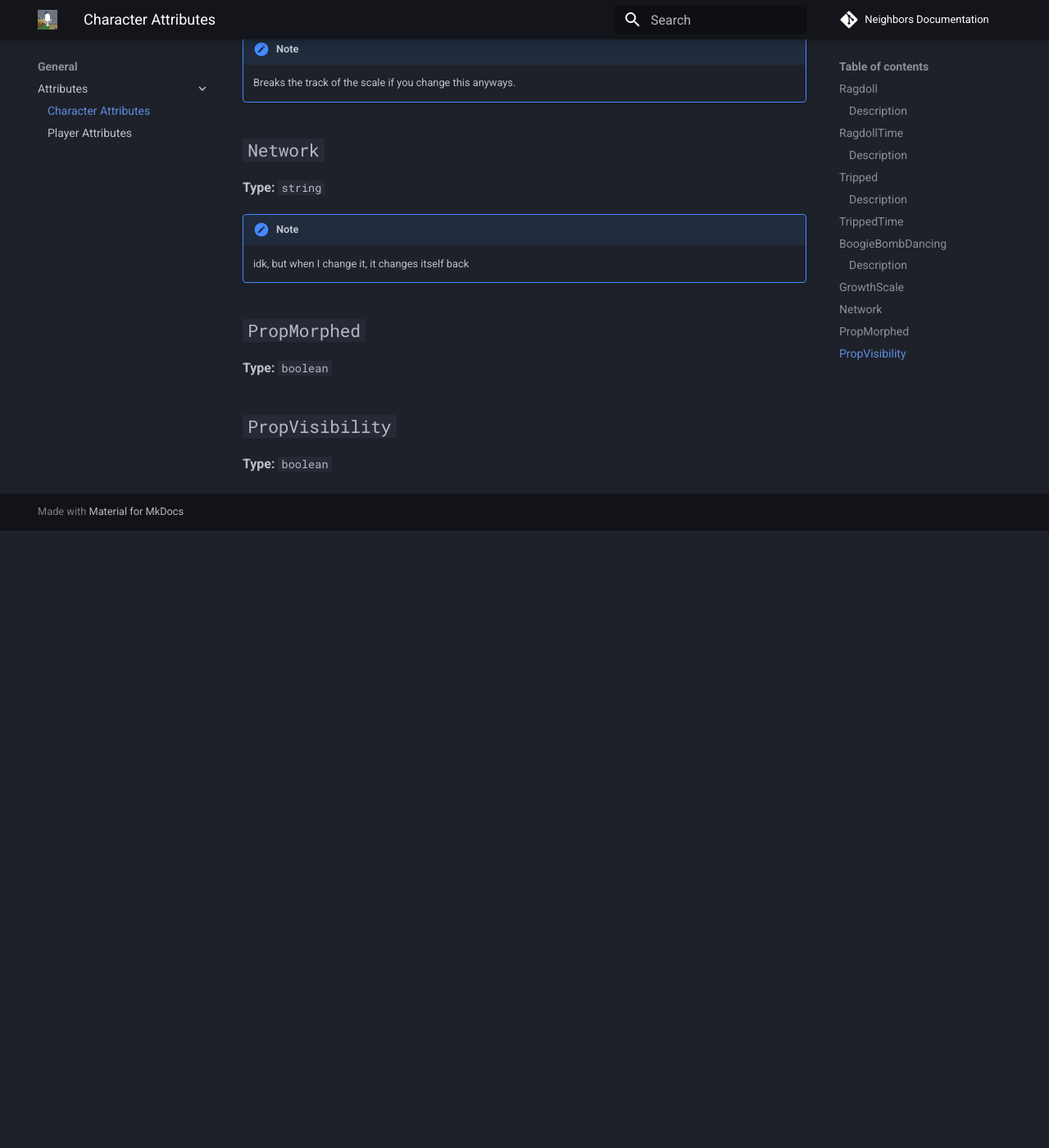
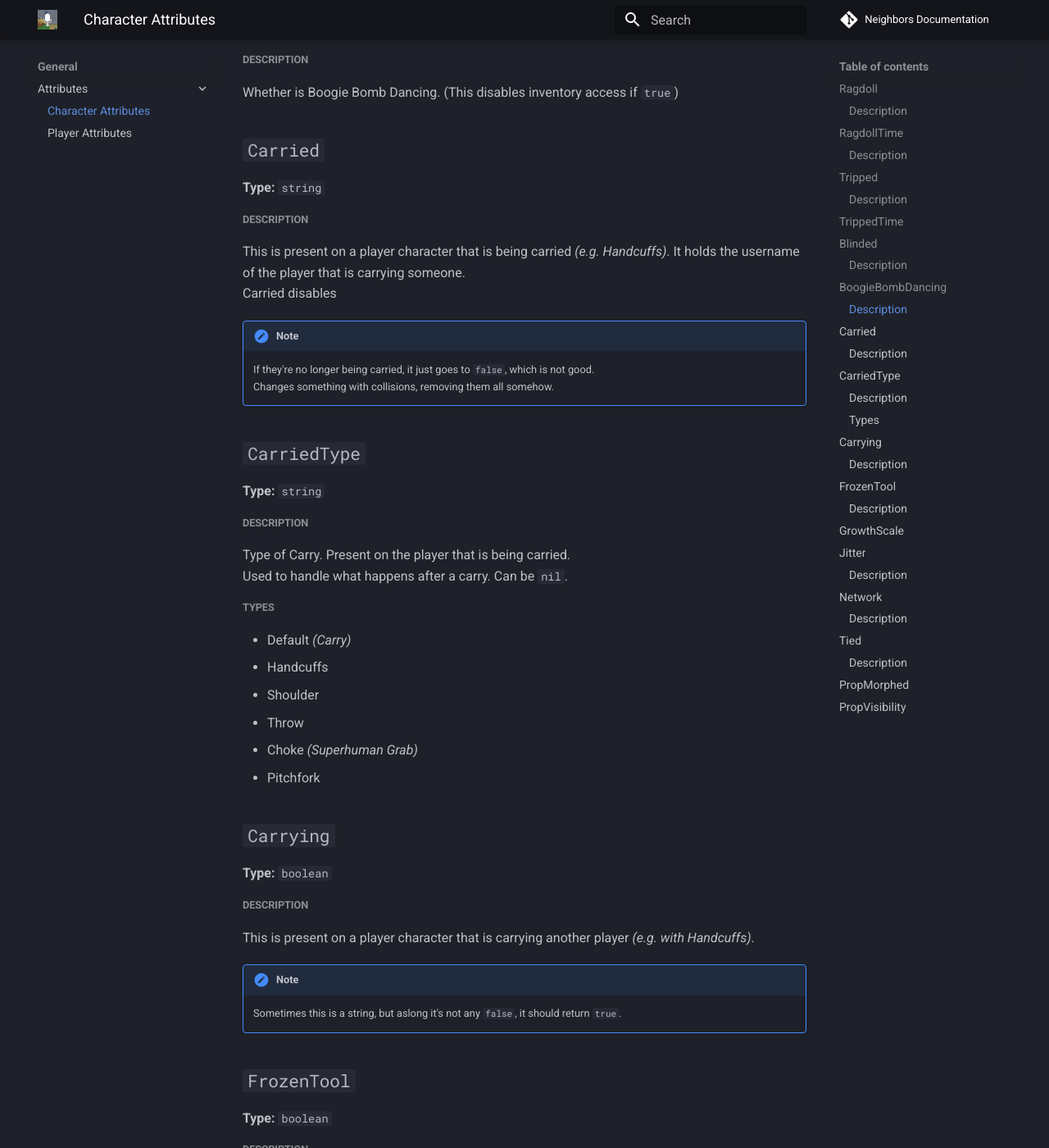
Before and after one commit to TheBoogle/neighbors-documentation, an MkDocs documentation site: the page built from docs/General/Attributes/Character_Attributes.md, in a window 1280 px wide and 1400 px high, scrolled down 1493 px. Shown: the whole window at 82% size. Built offline with MkDocs 1.6.1 and Material for MkDocs 9.7.7, drawn with Linux system fonts in a browser that asks for light colours; comment, search, counter and statistics services are not loaded; before the commit the page ends 2140 px from its top, so only the background shows below that; some of the changed text lies outside the part shown.

Commit message:
Add more docs

```diff
--- a/docs/General/Attributes/Character_Attributes.md
+++ b/docs/General/Attributes/Character_Attributes.md
@@ -33,12 +33,61 @@ Combining this with ``Ragdoll``, causes Ragdoll with no character control.
 **Type:** `number`
 
 
+<hr></hr>
+
+
+## `Blinded`
+**Type:** `boolean`
+##### Description
+Whether is Blinded.
 
 
 ## `BoogieBombDancing`
 **Type:** `boolean`
 ##### Description
 Whether is Boogie Bomb Dancing. (This disables inventory access if ``true``)
+
+
+## `Carried`
+**Type:** `string`
+##### Description
+This is present on a player character that is being carried *(e.g. Handcuffs)*. It holds the username of the player that is carrying someone.<br>
+Carried disables
+
+
+!!! note end
+    If they're no longer being carried, it just goes to ``false``, which is not good.<br>
+    Changes something with collisions, removing them all somehow.
+
+
+## `CarriedType`
+**Type:** `string`
+##### Description
+Type of Carry. Present on the player that is being carried.<br>
+Used to handle what happens after a carry. Can be ``nil``.
+
+##### Types
+* Default *(Carry)*
+* Handcuffs
+* Shoulder
+* Throw
+* Choke *(Superhuman Grab)*
+* Pitchfork
+
+
+## `Carrying`
+**Type:** `boolean`
+##### Description
+This is present on a player character that is carrying another player *(e.g. with Handcuffs)*.
+
+!!! note end
+    Sometimes this is a string, but aslong it's not any ``false``, it should return ``true``.
+
+
+## `FrozenTool`
+**Type:** `boolean`
+##### Description
+Whether a Player is frozen or not. If on ``true`` player can't be re-frozen or lasso'd.
 
 
 ## `GrowthScale`
@@ -48,11 +97,30 @@ Whether is Boogie Bomb Dancing. (This disables inventory access if ``true``)
     Breaks the track of the scale if you change this anyways.
 
 
+
+## `Jitter`
+**Type:** `boolean`
+##### Description
+Whether tased or not. If ``true`` prevents from being tased again.
+
+
+
 ## `Network`
 **Type:** `string`
+##### Description
+The current person that is controlling this Player's network.<br>
+Points to the player that is currently having **Network Ownership** the specific character.
 
 !!! note end
-    idk, but when I change it, it changes itself back
+    This attribute is most likely controlled by a script that is overwatching it.
+
+
+## `Tied`
+**Type:** `boolean`
+##### Description
+Whether the character is tied. If ``true`` inventory access is disabled.<br>
+Related to the *Lasso Tool*.
+
 
 ## `PropMorphed`
 **Type:** `boolean`
```
